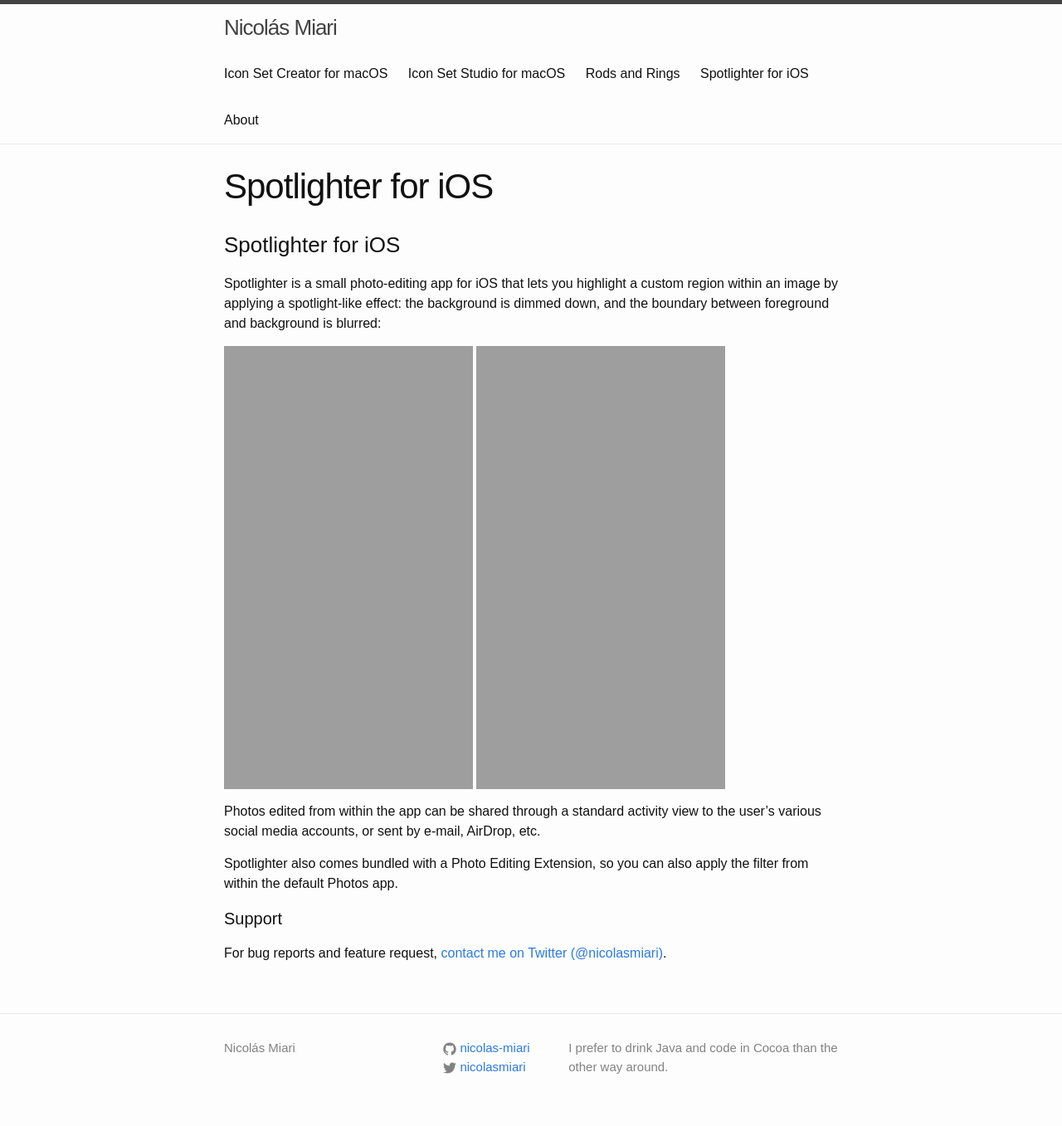
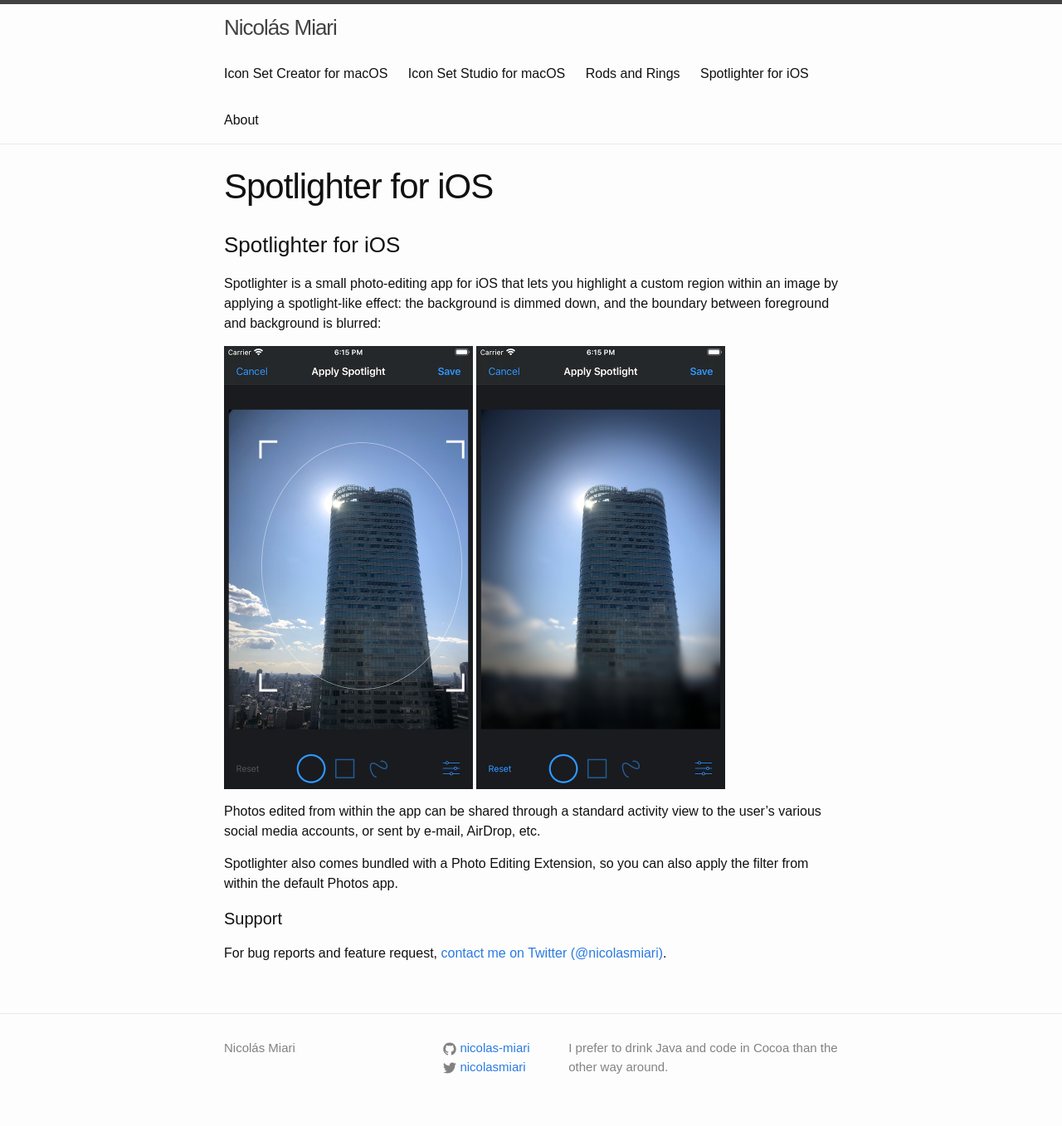
Before and after one commit to nicolas-miari/nicolas-miari.github.io, a Jekyll site: the page built from _pages/apps/spotlighter/Spotlighter.markdown, in a window 1280 px wide. Shown: the whole page at 83% size. Built offline with Jekyll 4.4.1, drawn with Linux system fonts in a browser that asks for light colours.

Commit message:
Update Spotlighter screenshots

```diff
--- a/_pages/apps/spotlighter/Spotlighter.markdown
+++ b/_pages/apps/spotlighter/Spotlighter.markdown
@@ -11,8 +11,8 @@
 within an image by applying a spotlight-like effect: the background is dimmed down, and
 the boundary between foreground and background is blurred:
 
-<img src="/assets/images/spotlighter/screenshot_1@2x.png" width="300pt" height="534pt">
-<img src="/assets/images/spotlighter/screenshot_2@2x.png" width="300pt" height="534pt">
+<img src="/assets/images/spotlighter/1@2x.png" width="300pt" height="534pt">
+<img src="/assets/images/spotlighter/2@2x.png" width="300pt" height="534pt">
 
 Photos edited from within the app can be shared through a standard activity view to the
 user's various social media accounts, or sent by e-mail, AirDrop, etc.
--- a/_pages/apps/spotlighter/Spotlighter_ja.markdown
+++ b/_pages/apps/spotlighter/Spotlighter_ja.markdown
@@ -10,8 +10,8 @@
 
 Spotlighterを使って、自分の写真や画像の注目部分を長方形または楕円形で選択し、その周りの「背景」を暗くしたりぼやかしたりできます。
 
-<img src="/assets/images/spotlighter/screenshot_1@2x.png" width="300pt" height="534pt">
-<img src="/assets/images/spotlighter/screenshot_2@2x.png" width="300pt" height="534pt">
+<img src="/assets/images/spotlighter/1@2x.png" width="300pt" height="534pt">
+<img src="/assets/images/spotlighter/2@2x.png" width="300pt" height="534pt">
 
 加工した写真はアプリの中から各ソーシャルメディアや、メール添付などでもシェアできます。
 
```
Also changed, not shown: assets/images/spotlighter/1@2x.png (added), assets/images/spotlighter/2@2x.png (added), assets/images/spotlighter/icon_rounded_1024.png (deleted), assets/images/spotlighter/icon_rounded_256@1x.png (deleted), assets/images/spotlighter/icon_rounded_256@2x.png (deleted), assets/images/spotlighter/screenshot_1@1x.png (deleted), assets/images/spotlighter/screenshot_2@1x.png (deleted), 2 other files.
